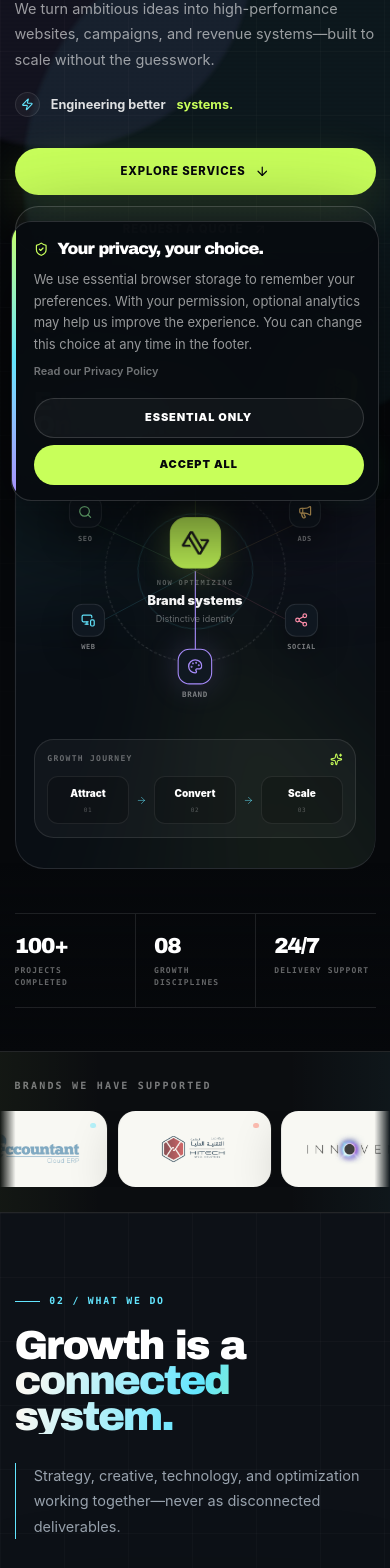
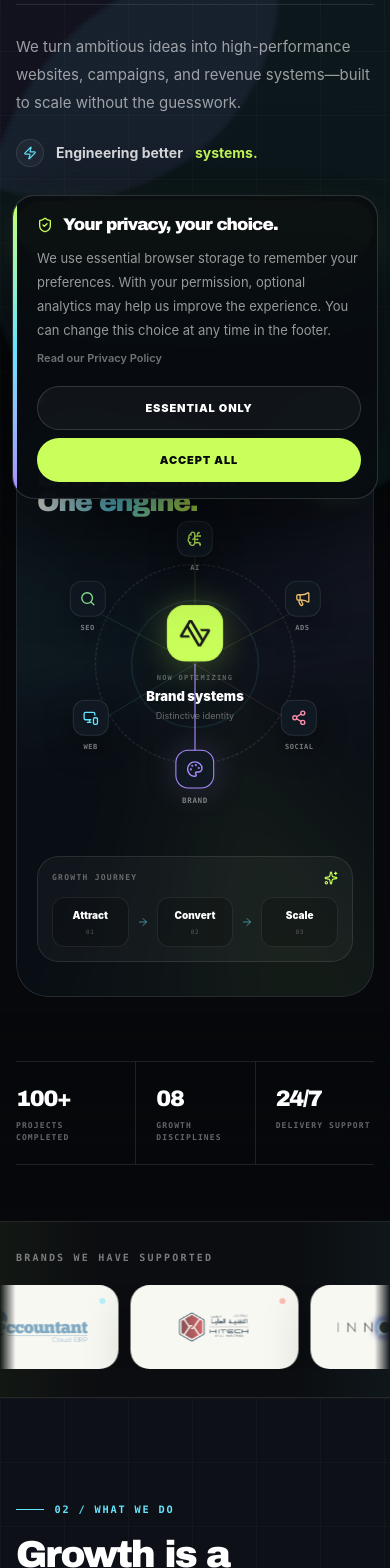
Before and after one commit to abuzar-ali1/Alviro-Tech, a Next.js app: page / in a window 390 px wide. Shown: the part 333-1901 px from the top of the page. Built offline with nearby package versions, Linux system fonts and the light colour scheme.

Commit message:
font settings

```diff
--- a/app/components/CookieConsent.tsx
+++ b/app/components/CookieConsent.tsx
@@ -101,11 +101,11 @@ export default function CookieConsent() {
             <div>
               <div className="flex items-center gap-2.5">
                 <ShieldCheck className="size-4 text-[var(--acid)]" aria-hidden="true" />
-                <h2 id="cookie-consent-title" className="display-type text-lg text-white sm:text-xl">
+                <h2 id="cookie-consent-title" className="display-type text-[17px] text-white sm:text-[18px]">
                   Your privacy, your choice.
                 </h2>
               </div>
-              <p id="cookie-consent-description" className="mt-2 max-w-3xl text-[13px] leading-6 text-white/58 sm:text-sm">
+              <p id="cookie-consent-description" className="mt-2 max-w-3xl text-[13px] leading-6 text-white/58 sm:text-[13px]">
                 We use essential browser storage to remember your preferences. With your permission, optional analytics may help us improve the experience. You can change this choice at any time in the footer.
               </p>
               <div className="mt-2 flex flex-wrap items-center gap-x-4 gap-y-1 text-[11px] font-semibold text-white/42">
--- a/app/components/Hero.tsx
+++ b/app/components/Hero.tsx
@@ -39,7 +39,7 @@ export default function Hero() {
   }, [orbitPaused, reduceMotion]);
 
   return (
-    <section ref={sectionRef} id="home" className="relative flex min-h-[100svh] items-center overflow-hidden bg-[var(--ink)] pb-12 pt-24 sm:pt-28 lg:pb-14">
+    <section ref={sectionRef} id="home" className="relative flex min-h-[100svh] items-center overflow-hidden bg-[var(--ink)] pb-14 pt-28 sm:pt-32 lg:pb-18">
       <div className="grid-field absolute inset-0 opacity-60" aria-hidden="true" />
       <div className="orb absolute -left-40 top-[6%] size-[28rem] rounded-full bg-[var(--violet)]/16 blur-[120px]" aria-hidden="true" />
       <div className="orb absolute -right-40 top-[18%] size-[36rem] rounded-full bg-[var(--cyan)]/14 blur-[140px] [animation-delay:1.2s]" aria-hidden="true" />
@@ -57,7 +57,7 @@ export default function Hero() {
               </span>
             </motion.div>
 
-            <h1 className="display-type text-balance text-[clamp(3.1rem,6.8vw,6.2rem)] leading-[.84] text-white">
+            <h1 className="display-type text-balance text-[clamp(2.75rem,6vw,5.3rem)] leading-[.88] text-white">
               <span className="hero-line block overflow-hidden pb-[.08em]"><span className="block">We build</span></span>
               <span className="hero-line hero-line-delay block overflow-hidden pb-[.09em]"><span className="text-gradient block">digital</span></span>
               <span className="hero-line hero-line-late block overflow-hidden pb-[.1em]"><span className="block">growth.</span></span>
@@ -65,7 +65,7 @@ export default function Hero() {
 
             <motion.div initial={reduceMotion ? false : { opacity: 0, y: 24 }} animate={{ opacity: 1, y: 0 }} transition={{ delay: 0.65, duration: 0.7 }} className="mt-8 grid gap-8 border-t border-white/10 pt-7 sm:grid-cols-[1fr_auto] sm:items-end">
               <div>
-                <p className="text-pretty max-w-xl text-base leading-7 text-white/58 sm:text-lg">We turn ambitious ideas into high-performance websites, campaigns, and revenue systems—built to scale without the guesswork.</p>
+                <p className="text-pretty max-w-xl text-[15px] leading-7 text-white/58 sm:text-[17px]">We turn ambitious ideas into high-performance websites, campaigns, and revenue systems—built to scale without the guesswork.</p>
                 <div className="mt-5 flex h-8 items-center gap-3 text-sm font-bold text-white/86">
                   <span className="grid size-7 place-items-center rounded-full border border-white/10 bg-white/[.04] text-[var(--cyan)]"><Zap className="size-3.5" /></span>
                   <span>Engineering better</span>
@@ -96,7 +96,7 @@ export default function Hero() {
                 <div className="mt-5 flex items-start justify-between gap-5">
                   <div>
                     <p className="mono-type text-[9px] font-bold uppercase tracking-[.18em] text-[var(--cyan)]">Connected digital growth</p>
-                    <h2 className="display-type mt-2 max-w-[18rem] text-[1.8rem] leading-[.92] text-white sm:text-[2.25rem]">Every channel.<br /><span className="text-gradient">One engine.</span></h2>
+                    <h2 className="display-type mt-2 max-w-[18rem] text-[1.7rem] leading-[.94] text-white sm:text-[2.1rem]">Every channel.<br /><span className="text-gradient">One engine.</span></h2>
                   </div>
                   <motion.span animate={reduceMotion ? undefined : { rotate: [0, 10, -5, 0] }} transition={{ duration: 5, repeat: Infinity, ease: "easeInOut" }} className="grid size-11 shrink-0 place-items-center rounded-2xl bg-[var(--acid)] text-[var(--ink)] shadow-[0_0_34px_rgba(200,255,90,.28)] sm:size-12"><MousePointerClick className="size-5" /></motion.span>
                 </div>
@@ -119,7 +119,7 @@ export default function Hero() {
                     <p className="mono-type mt-3 text-[7px] font-bold uppercase tracking-[.18em] text-white/32">Now optimizing</p>
                     <AnimatePresence mode="wait">
                       <motion.div key={CHANNELS[activeChannel].name} initial={reduceMotion ? false : { opacity: 0, y: 7, filter: "blur(5px)" }} animate={{ opacity: 1, y: 0, filter: "blur(0px)" }} exit={{ opacity: 0, y: -7, filter: "blur(5px)" }} transition={{ duration: 0.32 }}>
-                        <p className="mt-1 text-sm font-black text-white sm:text-base">{CHANNELS[activeChannel].name}</p>
+                        <p className="mt-1 text-[13px] font-black text-white sm:text-[15px]">{CHANNELS[activeChannel].name}</p>
                         <p className="mt-0.5 text-[9px] text-white/38">{CHANNELS[activeChannel].detail}</p>
                       </motion.div>
                     </AnimatePresence>
@@ -156,8 +156,8 @@ export default function Hero() {
           </motion.div>
         </div>
 
-        <motion.div initial={reduceMotion ? false : { opacity: 0, y: 20 }} animate={{ opacity: 1, y: 0 }} transition={{ delay: 1, duration: 0.7 }} className="mt-12 grid grid-cols-3 border-y border-white/10 lg:mt-16 lg:max-w-3xl">
-          {[["100+", "Projects completed"], ["08", "Growth disciplines"], ["24/7", "Delivery support"]].map(([value, label], index) => <div key={label} className={`py-5 ${index ? "border-l border-white/10 pl-5 sm:pl-8" : "pr-4"}`}><p className="display-type text-2xl text-white sm:text-3xl">{value}</p><p className="mono-type mt-1 text-[8px] font-bold uppercase tracking-[.14em] text-white/38 sm:text-[9px]">{label}</p></div>)}
+        <motion.div initial={reduceMotion ? false : { opacity: 0, y: 20 }} animate={{ opacity: 1, y: 0 }} transition={{ delay: 1, duration: 0.7 }} className="mt-16 grid grid-cols-3 border-y border-white/10 lg:mt-20 lg:max-w-3xl">
+          {[["100+", "Projects completed"], ["08", "Growth disciplines"], ["24/7", "Delivery support"]].map(([value, label], index) => <div key={label} className={`py-5 ${index ? "border-l border-white/10 pl-5 sm:pl-8" : "pr-4"}`}><p className="display-type text-[1.4rem] text-white sm:text-[1.75rem]">{value}</p><p className="mono-type mt-1 text-[8px] font-bold uppercase tracking-[.14em] text-white/38 sm:text-[9px]">{label}</p></div>)}
         </motion.div>
       </div>
     </section>
--- a/app/components/Navigation.tsx
+++ b/app/components/Navigation.tsx
@@ -116,7 +116,7 @@ export default function Navigation() {
                 <Image src="/Alviro-Tech-Logo-Black.png" alt="" width={937} height={823} priority className="h-full w-full object-contain" />
               </span>
               <span className="min-w-0">
-                <span className="display-type block text-base leading-none text-white sm:text-lg">Alviro Tech</span>
+                <span className="display-type block text-[15px] leading-none text-white sm:text-[17px]">Alviro Tech</span>
                 <span className="mono-type mt-1 block truncate text-[8px] font-bold uppercase tracking-[.2em] text-[var(--muted)] sm:text-[9px]">Digital growth systems</span>
               </span>
             </a>
@@ -158,7 +158,7 @@ export default function Navigation() {
                   {NAV_LINKS.map((link, index) => {
                     const isActive = active === link.href;
                     return (
-                      <a key={link.href} href={link.href} onClick={(event) => navigate(event, link.href)} aria-current={isActive ? "location" : undefined} className="flex items-center justify-between rounded-xl px-4 py-3 text-sm font-bold hover:bg-white/[.05]" style={{ backgroundColor: isActive ? ACCENTS[link.href] : "transparent", color: isActive ? "#06080b" : "#ffffff" }}>
+                      <a key={link.href} href={link.href} onClick={(event) => navigate(event, link.href)} aria-current={isActive ? "location" : undefined} className="flex items-center justify-between rounded-xl px-4 py-3 text-[13px] font-bold hover:bg-white/[.05]" style={{ backgroundColor: isActive ? ACCENTS[link.href] : "transparent", color: isActive ? "#06080b" : "#ffffff" }}>
                         {link.name}<span className="mono-type text-[10px] opacity-60">0{index + 1}</span>
                       </a>
                     );
--- a/app/components/Sections.tsx
+++ b/app/components/Sections.tsx
@@ -72,15 +72,15 @@ export function BrandRail() {
 export function Services() {
   const reduceMotion = useReducedMotion();
   return (
-    <section id="services" className="relative overflow-clip bg-[var(--ink-soft)] py-20 sm:py-24">
+    <section id="services" className="relative overflow-clip bg-[var(--ink-soft)] py-24 sm:py-32">
       <div className="grid-field absolute inset-0 opacity-45" aria-hidden="true" />
       <div className="site-container relative">
-        <motion.header variants={reveal} initial={reduceMotion ? false : "hidden"} whileInView="visible" viewport={{ once: true, amount: 0.3 }} className="mb-12 grid gap-8 lg:mb-16 lg:grid-cols-[1fr_25rem] lg:items-end">
-          <div><p className="eyebrow mb-6 text-[var(--cyan)]">02 / What we do</p><h2 className="display-type max-w-4xl text-[clamp(2.8rem,6.5vw,5.8rem)] leading-[.87] text-white">Growth is a<span className="text-gradient block">connected system.</span></h2></div>
-          <p className="border-l border-[var(--cyan)] pl-5 text-base leading-7 text-[var(--muted)] sm:text-lg">Strategy, creative, technology, and optimization working together—never as disconnected deliverables.</p>
+        <motion.header variants={reveal} initial={reduceMotion ? false : "hidden"} whileInView="visible" viewport={{ once: true, amount: 0.3 }} className="mb-14 grid gap-8 lg:mb-20 lg:grid-cols-[1fr_25rem] lg:items-end">
+          <div><p className="eyebrow mb-6 text-[var(--cyan)]">02 / What we do</p><h2 className="display-type max-w-4xl text-[clamp(2.35rem,5.4vw,4.9rem)] leading-[.92] text-white">Growth is a<span className="text-gradient block">connected system.</span></h2></div>
+          <p className="border-l border-[var(--cyan)] pl-5 text-[15px] leading-7 text-[var(--muted)] sm:text-[17px]">Strategy, creative, technology, and optimization working together—never as disconnected deliverables.</p>
         </motion.header>
 
-        <div className="space-y-6 lg:space-y-8">
+        <div className="space-y-8 lg:space-y-12">
           {SERVICES.map((service, index) => {
             const Icon = SERVICE_ICONS[index];
             return (
@@ -90,19 +90,19 @@ export function Services() {
                 whileInView={reduceMotion ? undefined : { opacity: 1, y: 0, scale: 1 }}
                 viewport={{ once: true, amount: 0.18 }}
                 transition={{ duration: 0.78, delay: index * 0.04, ease: [0.16, 1, 0.3, 1] }}
-                className="service-card project-glow relative isolate overflow-hidden rounded-[1.75rem] border border-white/11 bg-[#111820] shadow-[0_34px_100px_rgba(0,0,0,.42)] lg:min-h-[28rem] lg:rounded-[2.25rem]"
+                className="service-card project-glow relative isolate overflow-hidden rounded-[1.75rem] border border-white/11 bg-[#111820] shadow-[0_34px_100px_rgba(0,0,0,.42)] lg:min-h-[34rem] lg:rounded-[2.25rem]"
                 style={{ "--service-top": `${96 + index * 18}px`, zIndex: index + 1 } as CSSProperties}
               >
                 <div className="absolute inset-y-0 left-0 w-1.5" style={{ backgroundColor: service.accent }} aria-hidden="true" />
-                <div className="grid h-full gap-7 p-6 sm:p-8 lg:min-h-[28rem] lg:grid-cols-[.72fr_1.28fr] lg:items-center lg:p-9">
+                <div className="grid h-full gap-8 p-6 sm:p-8 lg:min-h-[34rem] lg:grid-cols-[.72fr_1.28fr] lg:items-center lg:p-11">
                   <div>
                     <div className="flex items-center justify-between gap-5"><span className="mono-type text-[11px] font-bold tracking-[.2em] text-white/35">{service.number}</span><span className="grid size-12 place-items-center rounded-2xl text-[var(--ink)]" style={{ backgroundColor: service.accent }}><Icon className="size-5" /></span></div>
                     <p className="eyebrow mt-12" style={{ color: service.accent }}>{service.shortTitle}</p>
-                    <h3 className="display-type mt-5 max-w-xl text-balance text-[clamp(2rem,3.5vw,3.65rem)] leading-[.93] text-white">{service.title}</h3>
+                    <h3 className="display-type mt-5 max-w-xl text-balance text-[clamp(1.75rem,2.9vw,3rem)] leading-[.98] text-white">{service.title}</h3>
                   </div>
                   <div className="lg:border-l lg:border-white/10 lg:pl-10">
-                    <p className="max-w-2xl text-pretty text-base leading-7 text-white/72 sm:text-lg">{service.description}</p>
-                    <p className="mt-5 max-w-2xl text-sm leading-7 text-[var(--muted)] sm:text-[15px]">{service.detail}</p>
+                    <p className="max-w-2xl text-pretty text-[15px] leading-7 text-white/72 sm:text-[17px]">{service.description}</p>
+                    <p className="mt-5 max-w-2xl text-[13px] leading-7 text-[var(--muted)] sm:text-[14px]">{service.detail}</p>
                     <div className="mt-8 flex flex-wrap gap-2.5">{service.tags.map((tag) => <span key={tag} className="mono-type rounded-full border border-white/10 bg-white/[.04] px-3 py-2 text-[9px] font-bold uppercase tracking-[.12em] text-white/55">{tag}</span>)}</div>
                   </div>
                 </div>
@@ -118,20 +118,20 @@ export function Services() {
 export function Process() {
   const reduceMotion = useReducedMotion();
   return (
-    <section id="process" className="relative overflow-hidden bg-[var(--paper)] py-20 text-[var(--ink)] sm:py-24">
+    <section id="process" className="relative overflow-hidden bg-[var(--paper)] py-24 text-[var(--ink)] sm:py-32">
       <div className="grid-field-dark absolute inset-0 opacity-70" aria-hidden="true" />
       <div className="absolute -left-32 top-20 size-[30rem] rounded-full bg-[var(--acid)]/30 blur-[120px]" aria-hidden="true" />
       <div className="absolute -right-40 bottom-0 size-[34rem] rounded-full bg-[var(--cyan)]/24 blur-[130px]" aria-hidden="true" />
       <div className="site-container relative">
-        <motion.header variants={reveal} initial={reduceMotion ? false : "hidden"} whileInView="visible" viewport={{ once: true, amount: 0.3 }} className="mb-12 grid gap-8 lg:mb-16 lg:grid-cols-[1fr_26rem] lg:items-end">
-          <div><p className="eyebrow mb-6 text-[#5f7820]">03 / The 6-D framework</p><h2 className="display-type max-w-5xl text-[clamp(2.7rem,5.4vw,4.8rem)] leading-[.9]">From uncertainty<span className="text-gradient-dark block">to momentum.</span></h2></div>
-          <p className="border-l border-black/25 pl-5 text-base leading-7 text-black/58 sm:text-lg">A clear operating rhythm that removes guesswork, aligns every decision, and keeps performance visible.</p>
+        <motion.header variants={reveal} initial={reduceMotion ? false : "hidden"} whileInView="visible" viewport={{ once: true, amount: 0.3 }} className="mb-14 grid gap-8 lg:mb-20 lg:grid-cols-[1fr_26rem] lg:items-end">
+          <div><p className="eyebrow mb-6 text-[#5f7820]">03 / The 6-D framework</p><h2 className="display-type max-w-5xl text-[clamp(2.3rem,4.6vw,4.3rem)] leading-[.94]">From uncertainty<span className="text-gradient-dark block">to momentum.</span></h2></div>
+          <p className="border-l border-black/25 pl-5 text-[15px] leading-7 text-black/58 sm:text-[17px]">A clear operating rhythm that removes guesswork, aligns every decision, and keeps performance visible.</p>
         </motion.header>
         <div className="grid gap-4 md:grid-cols-2 lg:grid-cols-3">
           {PROCESS.map((step, index) => (
-            <motion.article key={step.number} initial={reduceMotion ? false : { opacity: 0, y: 32 }} whileInView={{ opacity: 1, y: 0 }} viewport={{ once: true, amount: 0.24 }} transition={{ duration: 0.65, delay: (index % 3) * 0.08, ease: [0.16, 1, 0.3, 1] }} className="group relative min-h-[15.5rem] overflow-hidden rounded-[1.75rem] border border-black/8 bg-white/65 p-6 shadow-[0_22px_60px_rgba(6,8,11,.08)] transition duration-500 hover:-translate-y-2 hover:bg-white sm:p-7">
+            <motion.article key={step.number} initial={reduceMotion ? false : { opacity: 0, y: 32 }} whileInView={{ opacity: 1, y: 0 }} viewport={{ once: true, amount: 0.24 }} transition={{ duration: 0.65, delay: (index % 3) * 0.08, ease: [0.16, 1, 0.3, 1] }} className="group relative min-h-[17.5rem] overflow-hidden rounded-[1.75rem] border border-black/8 bg-white/65 p-6 shadow-[0_22px_60px_rgba(6,8,11,.08)] transition duration-500 hover:-translate-y-2 hover:bg-white sm:p-8">
               <div className="absolute right-0 top-0 size-36 rounded-full bg-[var(--acid)]/16 blur-[50px] transition group-hover:bg-[var(--cyan)]/20" aria-hidden="true" />
-              <div className="relative flex h-full flex-col"><div className="flex items-center justify-between"><span className="display-type text-4xl text-[#617b20] sm:text-5xl">{step.number}.</span><ArrowUpRight className="size-5 text-black/30 transition group-hover:rotate-45 group-hover:text-black" /></div><div className="mt-auto pt-8"><h3 className="display-type text-xl sm:text-2xl">{step.title}</h3><p className="mt-3 text-sm leading-6 text-black/58 sm:text-[14px]">{step.description}</p></div></div>
+              <div className="relative flex h-full flex-col"><div className="flex items-center justify-between"><span className="display-type text-[2.35rem] text-[#617b20] sm:text-[2.85rem]">{step.number}.</span><ArrowUpRight className="size-5 text-black/30 transition group-hover:rotate-45 group-hover:text-black" /></div><div className="mt-auto pt-10"><h3 className="display-type text-[1.25rem] sm:text-[1.55rem]">{step.title}</h3><p className="mt-3 text-[13px] leading-6 text-black/58 sm:text-[14px]">{step.description}</p></div></div>
             </motion.article>
           ))}
         </div>
@@ -143,13 +143,13 @@ export function Process() {
 export function Results() {
   const reduceMotion = useReducedMotion();
   return (
-    <section id="results" className="relative overflow-hidden bg-[var(--ink)] py-20 sm:py-24">
+    <section id="results" className="relative overflow-hidden bg-[var(--ink)] py-24 sm:py-32">
       <div className="grid-field absolute inset-0 opacity-45" aria-hidden="true" />
       <div className="absolute -right-40 top-0 size-[36rem] rounded-full bg-[var(--violet)]/10 blur-[140px]" aria-hidden="true" />
       <div className="site-container relative">
-        <motion.header variants={reveal} initial={reduceMotion ? false : "hidden"} whileInView="visible" viewport={{ once: true, amount: 0.3 }} className="mb-12 grid gap-8 lg:mb-16 lg:grid-cols-[1fr_24rem] lg:items-end">
-          <div><p className="eyebrow mb-6 text-[#f7c873]">04 / Client signal</p><h2 className="display-type max-w-5xl text-[clamp(2.9rem,6.4vw,5.8rem)] leading-[.87] text-white">Built for real<span className="text-gradient block">business impact.</span></h2></div>
-          <div className="rounded-3xl border border-white/10 bg-white/[.035] p-6"><div className="flex items-center gap-3 text-[var(--acid)]"><ShieldCheck className="size-5" /><span className="mono-type text-[10px] font-bold uppercase tracking-[.16em]">Execution over theatre</span></div><p className="mt-4 text-sm leading-7 text-[var(--muted)]">Systems that improve visibility, speed, control, and long-term scalability.</p></div>
+        <motion.header variants={reveal} initial={reduceMotion ? false : "hidden"} whileInView="visible" viewport={{ once: true, amount: 0.3 }} className="mb-14 grid gap-8 lg:mb-20 lg:grid-cols-[1fr_24rem] lg:items-end">
+          <div><p className="eyebrow mb-6 text-[#f7c873]">04 / Client signal</p><h2 className="display-type max-w-5xl text-[clamp(2.35rem,5.4vw,4.9rem)] leading-[.92] text-white">Built for real<span className="text-gradient block">business impact.</span></h2></div>
+          <div className="rounded-3xl border border-white/10 bg-white/[.035] p-6"><div className="flex items-center gap-3 text-[var(--acid)]"><ShieldCheck className="size-5" /><span className="mono-type text-[10px] font-bold uppercase tracking-[.16em]">Execution over theatre</span></div><p className="mt-4 text-[13px] leading-7 text-[var(--muted)]">Systems that improve visibility, speed, control, and long-term scalability.</p></div>
         </motion.header>
         <div className="testimonial-marquee">
           <div className="testimonial-track">
@@ -164,7 +164,7 @@ export function Results() {
                       whileInView={copy === 0 && !reduceMotion ? { opacity: 1, y: 0 } : undefined}
                       viewport={{ once: true, amount: 0.18 }}
                       transition={{ duration: 0.65, delay: index * 0.05, ease: [0.16, 1, 0.3, 1] }}
-                      className="result-card group relative isolate flex min-h-[22rem] w-[min(82vw,25rem)] shrink-0 overflow-hidden rounded-[1.75rem] border border-white/10 bg-[#10161d]/90 p-6 shadow-[0_28px_90px_rgba(0,0,0,.3)] sm:min-h-[24rem] sm:p-7"
+                      className="result-card group relative isolate flex min-h-[26rem] w-[min(82vw,28rem)] shrink-0 overflow-hidden rounded-[1.75rem] border border-white/10 bg-[#10161d]/90 p-6 shadow-[0_28px_90px_rgba(0,0,0,.3)] sm:min-h-[28rem] sm:p-8"
                       style={{ "--result-accent": signal.accent } as CSSProperties}
                     >
                       <div className="result-card-halo absolute -right-16 -top-20 size-64 rounded-full bg-[var(--result-accent)] opacity-[.09] blur-[75px] transition duration-700 group-hover:scale-125 group-hover:opacity-[.17]" aria-hidden="true" />
@@ -177,11 +177,11 @@ export function Results() {
                           </span>
                         </div>
 
-                        <blockquote className="display-type mt-8 text-balance text-[clamp(1.25rem,1.7vw,1.65rem)] leading-[1.08] text-white">
+                        <blockquote className="display-type mt-10 text-balance text-[clamp(1.18rem,1.55vw,1.55rem)] leading-[1.12] text-white">
                           “{item.quote}”
                         </blockquote>
 
-                        <figcaption className="mt-auto pt-8">
+                        <figcaption className="mt-auto pt-10">
                           <div className="mb-5 flex items-center gap-2">
                             <span className="h-px w-7 bg-[var(--result-accent)]" aria-hidden="true" />
                             <span className="mono-type text-[9px] font-bold uppercase tracking-[.16em] text-[var(--result-accent)]">{signal.label}</span>
--- a/app/globals.css
+++ b/app/globals.css
@@ -15,13 +15,14 @@
 }
 
 * { box-sizing: border-box; }
-html { font-size: 15px; scroll-behavior: smooth; background: var(--ink); }
+html { scroll-behavior: smooth; background: var(--ink); }
 body {
   min-height: 100vh;
   overflow-x: hidden;
   margin: 0;
   background: var(--ink);
   color: var(--white);
+  font-size: .9375rem;
   font-family: Inter, Aptos, "Segoe UI", Helvetica, Arial, sans-serif;
   -webkit-font-smoothing: antialiased;
   -moz-osx-font-smoothing: grayscale;
@@ -87,7 +88,7 @@ section { scroll-margin-top: 84px; }
   -webkit-background-clip: text;
 }
 
-.eyebrow { display: inline-flex; align-items: center; gap: .65rem; font-family: "SFMono-Regular", Consolas, monospace; font-size: .68rem; font-weight: 700; letter-spacing: .18em; line-height: 1; text-transform: uppercase; }
+.eyebrow { display: inline-flex; align-items: center; gap: .65rem; font-family: "SFMono-Regular", Consolas, monospace; font-size: .64rem; font-weight: 700; letter-spacing: .18em; line-height: 1; text-transform: uppercase; }
 .eyebrow::before { width: 1.75rem; height: 1px; content: ""; background: currentColor; }
 
 .cta-primary, .cta-secondary {
@@ -100,7 +101,7 @@ section { scroll-margin-top: 84px; }
   overflow: hidden;
   border-radius: 999px;
   padding: .9rem 1.35rem;
-  font-size: .78rem;
+  font-size: .73rem;
   font-weight: 800;
   letter-spacing: .08em;
   text-transform: uppercase;
@@ -113,7 +114,7 @@ section { scroll-margin-top: 84px; }
 .cta-primary:hover::after, .cta-secondary:hover::after { transform: rotate(18deg) translateX(850%); }
 .cta-secondary:hover { border-color: rgba(255,255,255,.42); background: rgba(255,255,255,.08); }
 
-.field-label { display: block; margin-bottom: .625rem; font-family: "SFMono-Regular", Consolas, monospace; font-size: .65rem; font-weight: 700; letter-spacing: .16em; text-transform: uppercase; color: rgba(255,255,255,.55); }
+.field-label { display: block; margin-bottom: .625rem; font-family: "SFMono-Regular", Consolas, monospace; font-size: .61rem; font-weight: 700; letter-spacing: .16em; text-transform: uppercase; color: rgba(255,255,255,.55); }
 .field-control { min-height: 3.5rem; width: 100%; border: 1px solid rgba(255,255,255,.1); border-radius: 1rem; background: rgba(0,0,0,.2); padding-inline: 1rem; color: var(--white); font: inherit; outline: none; transition: border-color .25s ease, box-shadow .25s ease, background .25s ease; }
 .field-control::placeholder { color: rgba(255,255,255,.25); }
 .field-control:focus { border-color: var(--cyan); background: rgba(0,0,0,.3); box-shadow: 0 0 0 4px rgba(99,230,255,.08); }
@@ -228,7 +229,6 @@ section { scroll-margin-top: 84px; }
 @media (min-width: 768px) { .site-container { width: min(100% - 4rem, 84rem); } }
 @media (min-width: 1024px) { .service-card { position: sticky; top: var(--service-top, 7rem); } }
 @media (max-width: 639px) {
-  html { font-size: 14.5px; }
   .display-type { letter-spacing: -.055em; }
   .cta-primary, .cta-secondary { width: 100%; }
   .service-card { position: relative; top: auto; }
```
Also changed, not shown: app/components/ContactFooter.tsx (+15 -15 lines), app/privacy/page.tsx (+5 -5 lines).
